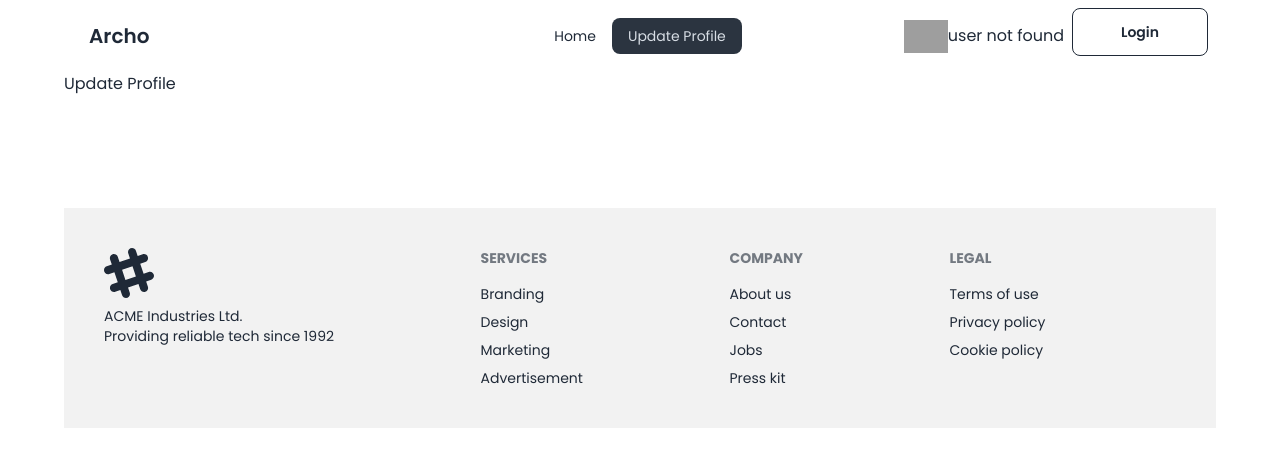
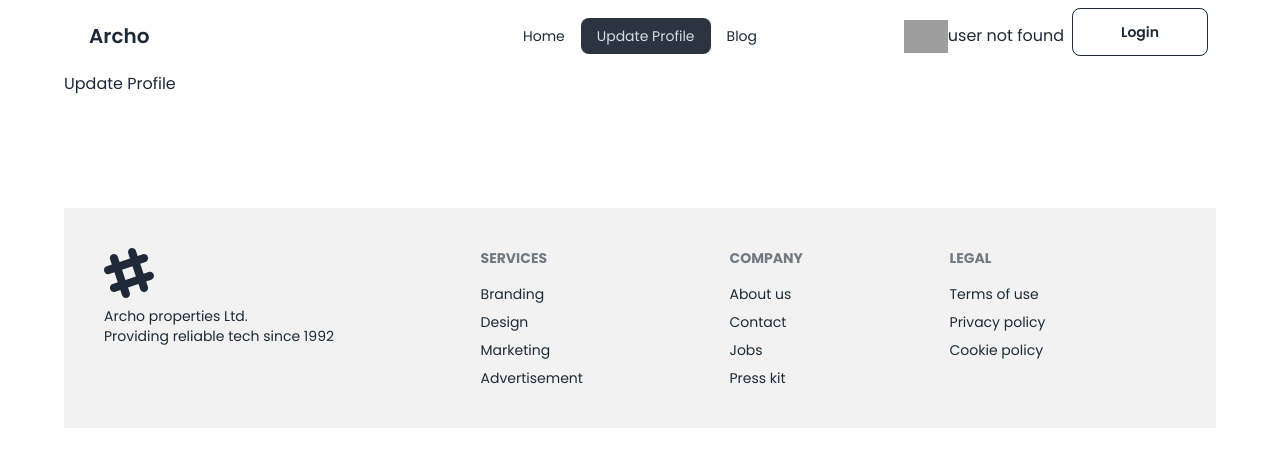
Before and after one commit to Ayub40/b9a9-real-estate, a React (Vite) app: page /update in a window 1280 px wide. Shown: the top 466 px of the page. Built offline with nearby package versions, Linux system fonts and the light colour scheme; no server answers; grey boxes are pictures that could not be loaded.

Commit message:
added slider

```diff
--- /dev/null
+++ b/src/pages/ErrorPage.jsx
@@ -0,0 +1,13 @@
+import { Link } from "react-router-dom";
+
+
+const ErrorPage = () => {
+    return (
+        <div className="mx-auto text-center mt-10 font-bold">
+            <h2>Not found page</h2>
+            <Link to="/">Go back to Home</Link>
+        </div>
+    );
+};
+
+export default ErrorPage;
--- a/src/pages/EstateDetails.jsx
+++ b/src/pages/EstateDetails.jsx
@@ -1,4 +1,4 @@
-// import { useEffect, useState } from 'react';
+
 import { useParams } from 'react-router-dom';
 import { useLoaderData } from 'react-router-dom';
 
@@ -8,7 +8,7 @@ const EstateDetails = () => {
     const idInt = parseInt(id);
     const estate = estates.find(estate => estate.id === idInt);
     console.log(estate);
-    // const estate = useLoader();
+
     const { estate_title, description, segment_name, price, status, area, location, facilities, image } = estate;
 
 
--- a/src/pages/EstateSection.jsx
+++ b/src/pages/EstateSection.jsx
@@ -6,7 +6,7 @@ const EstateSection = ({ estate }) => {
     return (
         <div>
 
-            <div className="card card-compact  bg-base-100 shadow-xl">
+            <div className="card card-compact  bg-base-100 shadow-xl md:h-[400px]">
                 <figure><img src={image} alt="Shoes" /></figure>
                 <div className="mt-4 flex ">
                     <h2 className="flex mr-4 ml-4">{estate_title} </h2>
--- a/src/pages/Footer.jsx
+++ b/src/pages/Footer.jsx
@@ -4,7 +4,7 @@ const Footer = () => {
         <footer className="footer p-10 bg-base-200 text-base-content mt-28">
             <aside>
                 <svg width="50" height="50" viewBox="0 0 24 24" xmlns="http://www.w3.org/2000/svg" fillRule="evenodd" clipRule="evenodd" className="fill-current"><path d="M22.672 15.226l-2.432.811.841 2.515c.33 1.019-.209 2.127-1.23 2.456-1.15.325-2.148-.321-2.463-1.226l-.84-2.518-5.013 1.677.84 2.517c.391 1.203-.434 2.542-1.831 2.542-.88 0-1.601-.564-1.86-1.314l-.842-2.516-2.431.809c-1.135.328-2.145-.317-2.463-1.229-.329-1.018.211-2.127 1.231-2.456l2.432-.809-1.621-4.823-2.432.808c-1.355.384-2.558-.59-2.558-1.839 0-.817.509-1.582 1.327-1.846l2.433-.809-.842-2.515c-.33-1.02.211-2.129 1.232-2.458 1.02-.329 2.13.209 2.461 1.229l.842 2.515 5.011-1.677-.839-2.517c-.403-1.238.484-2.553 1.843-2.553.819 0 1.585.509 1.85 1.326l.841 2.517 2.431-.81c1.02-.33 2.131.211 2.461 1.229.332 1.018-.21 2.126-1.23 2.456l-2.433.809 1.622 4.823 2.433-.809c1.242-.401 2.557.484 2.557 1.838 0 .819-.51 1.583-1.328 1.847m-8.992-6.428l-5.01 1.675 1.619 4.828 5.011-1.674-1.62-4.829z"></path></svg>
-                <p>ACME Industries Ltd.<br />Providing reliable tech since 1992</p>
+                <p>Archo properties Ltd.<br />Providing reliable tech since 1992</p>
             </aside>
             <nav>
                 <h6 className="footer-title">Services</h6>
--- a/src/pages/Home.jsx
+++ b/src/pages/Home.jsx
@@ -1,4 +1,4 @@
-// import Navbar from "./Navbar";
+
 import { useLoaderData } from 'react-router-dom';
 import EstateSection from './EstateSection';
 import Slider from './Slider';
@@ -14,7 +14,7 @@ const Home = () => {
             <div>
                 <h1 className='text-center mb-12 font-bold text-5xl'>Featured properties</h1>
             </div>
-            <div className='grid grid-cols-3 gap-6'>
+            <div className='grid md:grid-cols-3 gap-6'>
                 {
                     estates.map(estate =>
                         <EstateSection
--- a/src/pages/Navbar.jsx
+++ b/src/pages/Navbar.jsx
@@ -6,7 +6,11 @@ import { AuthContext } from "../providers/AuthProvider";
 
 
 const Navbar = () => {
-    const { user, logOut } = useContext(AuthContext);
+    const { user, logOut} = useContext(AuthContext);
+
+    // if (loading) {
+    //     return <span className="loading loading-spinner loading-lg"></span>
+    // }
 
     const handleSignOut = () => {
         logOut()
@@ -17,8 +21,8 @@ const Navbar = () => {
     const navLinks = <>
         <li><NavLink to="/">Home</NavLink></li>
         <li><NavLink to="/update">Update Profile </NavLink></li>
-        {/* <li><NavLink to="/residential/:id"> Profile </NavLink></li> */}
-        {/* <li><NavLink to="/profile">User Profile</NavLink></li> */}
+        <li><NavLink to="/blogs">Blog</NavLink></li>
+
         {
             user && <>
                 <li><NavLink to="/profile">User Profile</NavLink></li>
@@ -27,7 +31,7 @@ const Navbar = () => {
     </>
 
     return (
-        <div className="navbar bg-base-100">
+        <div className="navbar ">
             <div className="navbar-start">
                 <div className="dropdown">
                     <div tabIndex={0} role="button" className="btn btn-ghost lg:hidden">
--- a/src/providers/AuthProvider.jsx
+++ b/src/providers/AuthProvider.jsx
@@ -33,10 +33,12 @@ const AuthProvider = ({children}) => {
     }
 
     const signInWithGoogle=()=>{
+        setLoading(true);
         return signInWithPopup(auth,googleProvider);
     }
 
     const signInWithGithub=()=>{
+        setLoading(true);
         return signInWithPopup(auth,githubProvider)
     }
 
--- a/src/routes/Routes.jsx
+++ b/src/routes/Routes.jsx
@@ -8,6 +8,7 @@ import Register from "../pages/Register";
 import Login from "../pages/Login";
 import EstateDetails from "../pages/EstateDetails";
 import PrivateRoute from "./PrivateRoute";
+import ErrorPage from "../pages/ErrorPage";
 
 
 
@@ -15,6 +16,7 @@ const router = createBrowserRouter([
     {
         path: "/",
         element: <Root></Root>,
+        errorElement: <ErrorPage></ErrorPage>,
         children: [
             {
                 path: '/',
```
